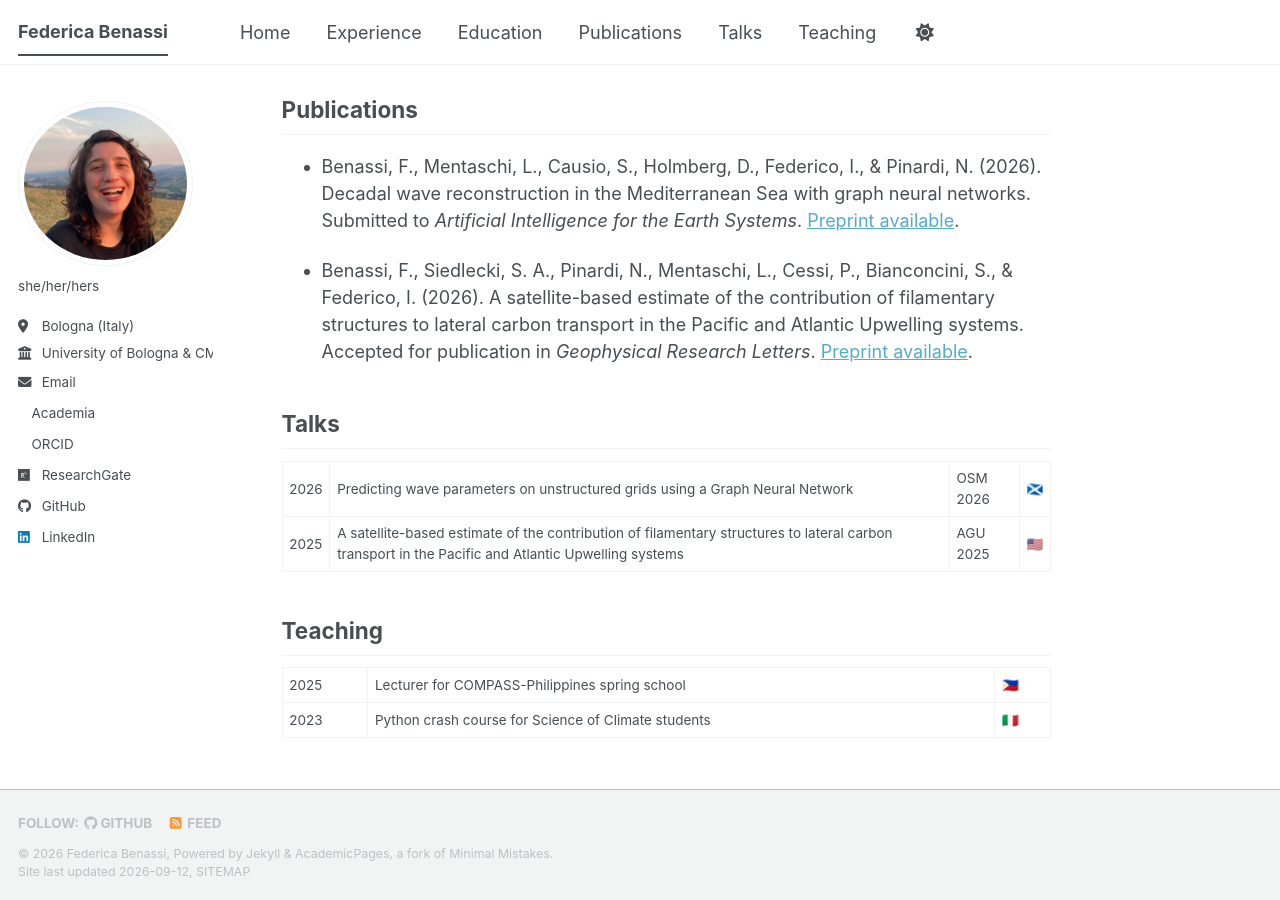
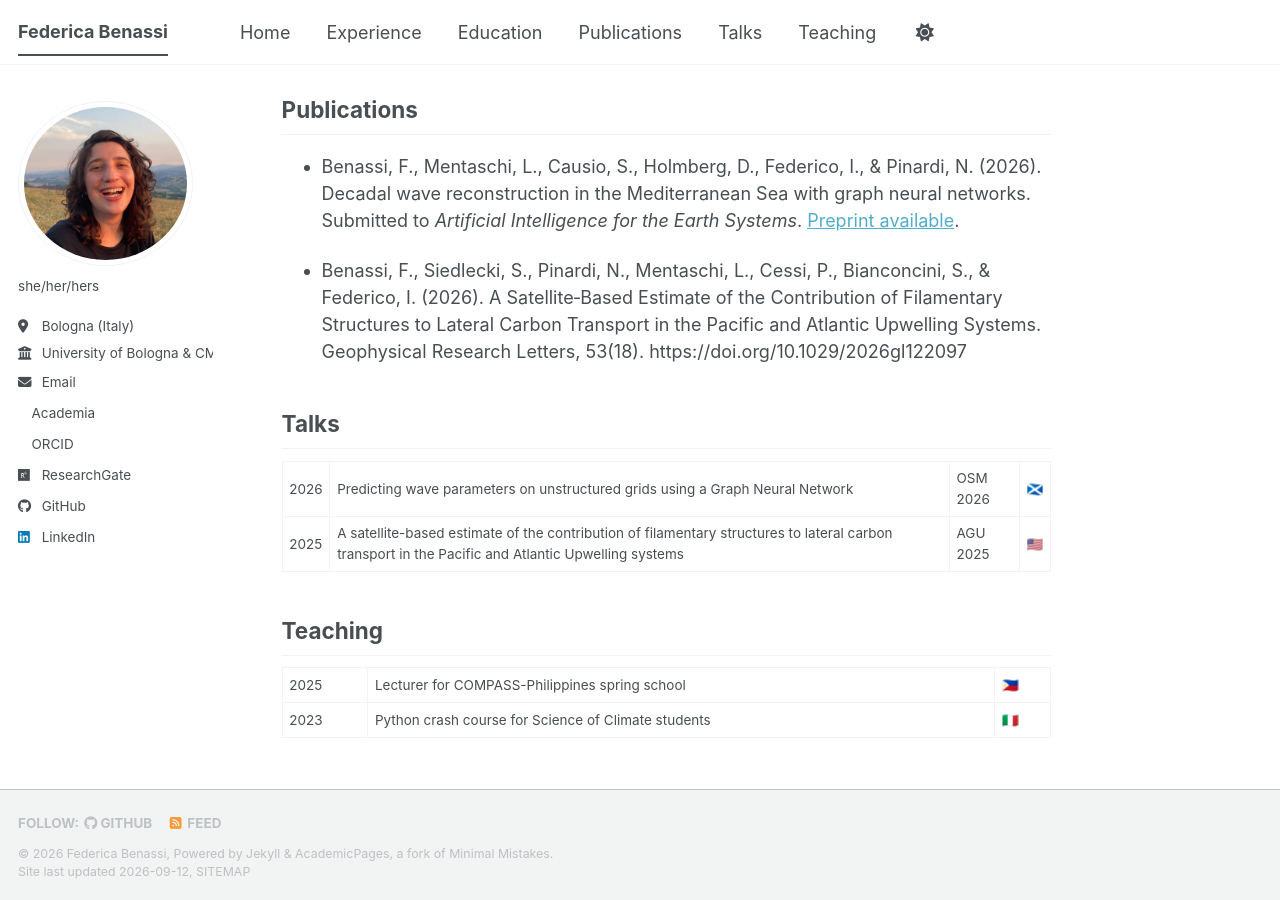
Before and after one commit to fedebenassi/fedebenassi.github.io, a Jekyll site: the page built from _pages/about.md, in a window 1280 px wide and 900 px high, scrolled down 530 px. Built offline with Jekyll 4.4.1, drawn with Linux system fonts in a browser that asks for light colours; a style sheet for code colours, icons or effects is not loaded.

Commit message:
Revise publication entry for Geophysical Research Letters
Updated publication citation for clarity and formatting.

```diff
--- a/_pages/about.md
+++ b/_pages/about.md
@@ -23,7 +23,7 @@ I am a PhD student in *Future Earth, Climate Change and Societal Challenges* at
 
 - Benassi, F., Mentaschi, L., Causio, S., Holmberg, D., Federico, I., & Pinardi, N. (2026). Decadal wave reconstruction in the Mediterranean Sea with graph neural networks. Submitted to *Artificial Intelligence for the Earth Systems*. [Preprint available](https://doi.org/10.48550/arXiv.2608.16449).
 
-- Benassi, F., Siedlecki, S. A., Pinardi, N., Mentaschi, L., Cessi, P., Bianconcini, S., & Federico, I. (2026). A satellite-based estimate of the contribution of  filamentary structures to lateral carbon transport in the Pacific and Atlantic  Upwelling systems. Accepted for publication in *Geophysical Research Letters*. [Preprint available](https://doi.org/10.22541/essoar.174907155.52507576/v2).
+- Benassi, F., Siedlecki, S., Pinardi, N., Mentaschi, L., Cessi, P., Bianconcini, S., & Federico, I. (2026). A Satellite‐Based Estimate of the Contribution of Filamentary Structures to Lateral Carbon Transport in the Pacific and Atlantic Upwelling Systems. Geophysical Research Letters, 53(18). https://doi.org/10.1029/2026gl122097
 
 ## Talks
 
```
